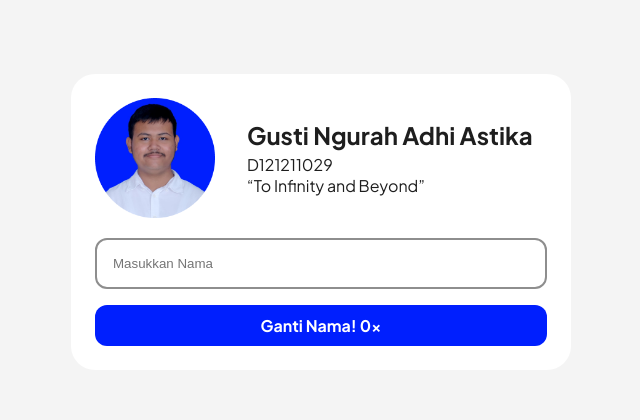
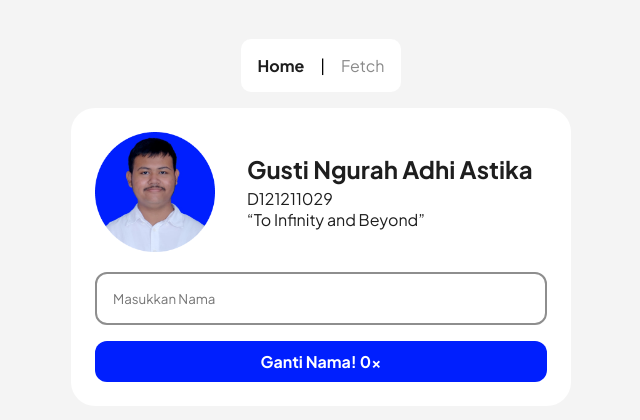
Before and after one commit to adhiastika0/W12-WEB, a Next.js app: page / in a window 1280 px wide. Shown: the part 178-598 px from the top of the page, without its empty margins (319-959 px from the left). Built offline with nearby package versions, Linux system fonts and the light colour scheme.

Commit message:
Add diary page

```diff
--- a/package.json
+++ b/package.json
@@ -9,8 +9,9 @@
     "lint": "next lint"
   },
   "dependencies": {
+    "axios": "^1.6.2",
+    "next": "14.0.1",
     "react": "^18",
-    "react-dom": "^18",
-    "next": "14.0.1"
+    "react-dom": "^18"
   }
 }
--- a/src/app/layout.js
+++ b/src/app/layout.js
@@ -1,7 +1,6 @@
-import { Inter } from 'next/font/google'
-import './globals.css'
-
-const inter = Inter({ subsets: ['latin'] })
+import '@/components/navbar/navbar.js'
+import '@/styles/global.css'
+import Navbar from '@/components/navbar/navbar.js'
 
 export const metadata = {
   title: 'Create Next App',
@@ -11,7 +10,11 @@ export const metadata = {
 export default function RootLayout({ children }) {
   return (
     <html lang="en">
-      <body className={inter.className}>{children}</body>
+      <body>
+        <Navbar />
+
+        {children}
+      </body>
     </html>
   )
 }
--- a/src/app/page.js
+++ b/src/app/page.js
@@ -1,9 +1,9 @@
 'use client';
 
 import Image from 'next/image';
-import styles from './page.module.css';
 import foto from '/public/assets/profil.png';
 import { useRef, useState } from 'react';
+import '@/styles/home.css';
 
 export default function Home() {
   const [bravo, setBravo] = useState(0);
--- /dev/null
+++ b/src/components/navbar/navbar.css
@@ -0,0 +1,34 @@
+.navbar-container {
+  display: flex;
+  background-color: white;
+  gap: 16px;
+  padding: 16px;
+  border-radius: 10px;
+}
+
+.navbar-text {
+  color: #8a8a8a;
+  font-family: Plus Jakarta Sans;
+  font-size: 16px;
+  font-style: normal;
+  font-weight: 400;
+  line-height: normal;
+}
+
+.active {
+  color: #1e1e1e;
+  font-family: Plus Jakarta Sans;
+  font-size: 16px;
+  font-style: normal;
+  font-weight: 700;
+  line-height: normal;
+}
+
+.default {
+  color: #8a8a8a;
+  font-family: Plus Jakarta Sans;
+  font-size: 16px;
+  font-style: normal;
+  font-weight: 400;
+  line-height: normal;
+}
--- /dev/null
+++ b/src/components/navbar/navbar.js
@@ -0,0 +1,31 @@
+'use client';
+
+import '@/components/navbar/navbar.css';
+import Link from 'next/link';
+import { usePathname } from 'next/navigation';
+
+const Navbar = () => {
+  const pathname = usePathname();
+
+  return (
+    <div className="navbar-container">
+      <Link
+        className={`navbar-link ${pathname === '/' ? 'active' : 'default'}`}
+        href="/"
+      >
+        Home
+      </Link>
+      |
+      <Link
+        className={`navbar-link ${
+          pathname === '/diary' ? 'active' : 'default'
+        }`}
+        href="/diary"
+      >
+        Fetch
+      </Link>
+    </div>
+  );
+};
+
+export default Navbar;
--- /dev/null
+++ b/src/styles/global.css
@@ -0,0 +1,28 @@
+@import url('https://fonts.googleapis.com/css2?family=Plus+Jakarta+Sans:wght@300;400;700&display=swap');
+
+* {
+  padding: 0;
+  margin: 0;
+  box-sizing: border-box;
+  text-decoration: none;
+  font-family: Plus Jakarta Sans;
+}
+
+body {
+  display: flex;
+  flex-direction: column;
+  row-gap: 16px;
+  background-color: #f4f4f4;
+
+  /* Fill Container di Figma == 100% di JS*/
+  width: 100vw;
+  height: 100vh;
+
+  /* Arah Flex */
+  display: flex;
+  flex-direction: column;
+
+  /* Kasih ke tengah flex */
+  align-items: center;
+  justify-content: center;
+}
--- a/src/app/globals.css
+++ b/src/styles/home.css
@@ -1,16 +1,8 @@
-@import url('https://fonts.googleapis.com/css2?family=Plus+Jakarta+Sans:wght@300;400;700&display=swap');
-* {
-  padding: 0;
-  margin: 0;
-  box-sizing: border-box;
-  text-decoration: none;
-}
 
 /* Pilih Font */
 h1,
 p {
   color: #1e1e1e;
-  font-family: Plus Jakarta Sans;
 }
 
 /* Nama*/
@@ -36,21 +28,7 @@ p {
 }
 
 /* Body website */
-.body {
-  background-color: #f4f4f4;
 
-  /* Fill Container di Figma == 100% di JS*/
-  width: 100vw;
-  height: 100vh;
-
-  /* Arah Flex */
-  display: flex;
-  flex-direction: column;
-
-  /* Kasih ke tengah flex */
-  align-items: center;
-  justify-content: center;
-}
 
 /* Container */
 .banner-container {
```
Also changed, not shown: src/app/diary/page.js (added, +48 -0 lines), src/styles/diary.css (added, +32 -0 lines), 1 other file (tests, documents, lock files or other folders).
